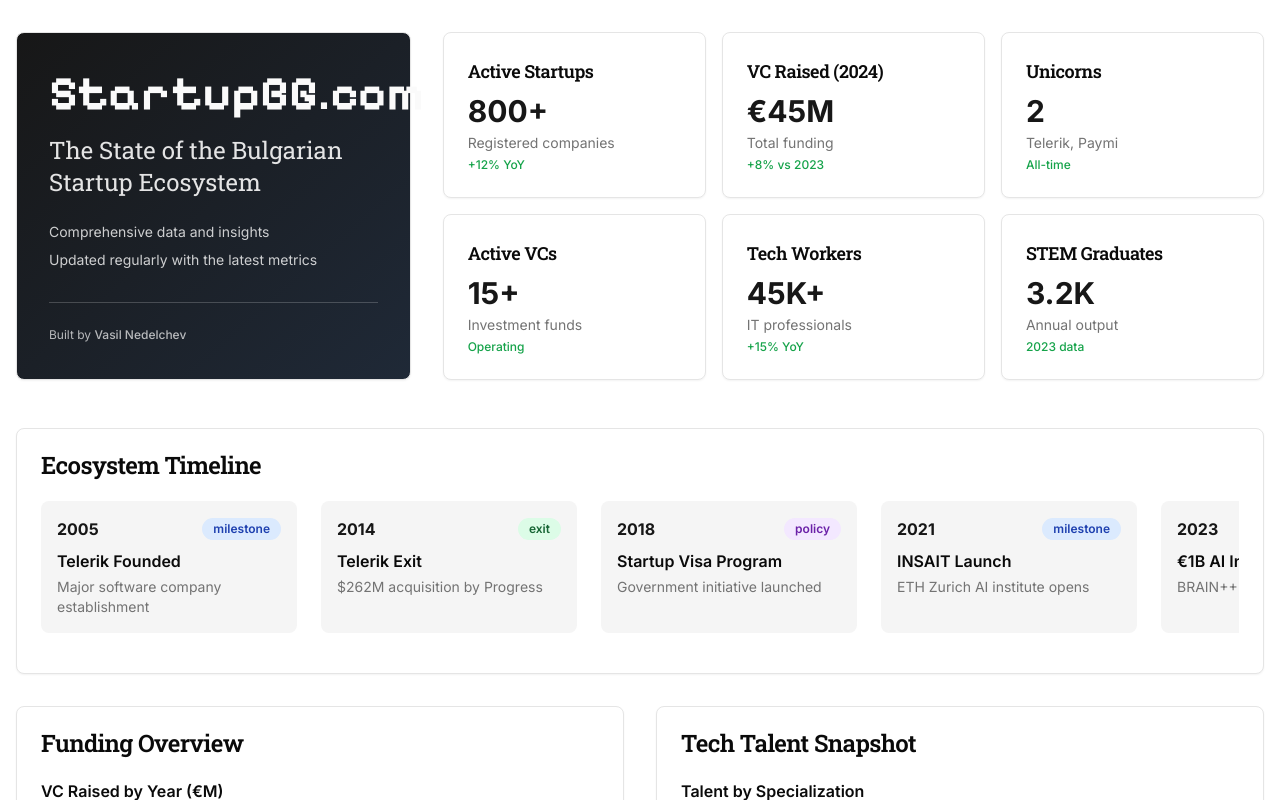
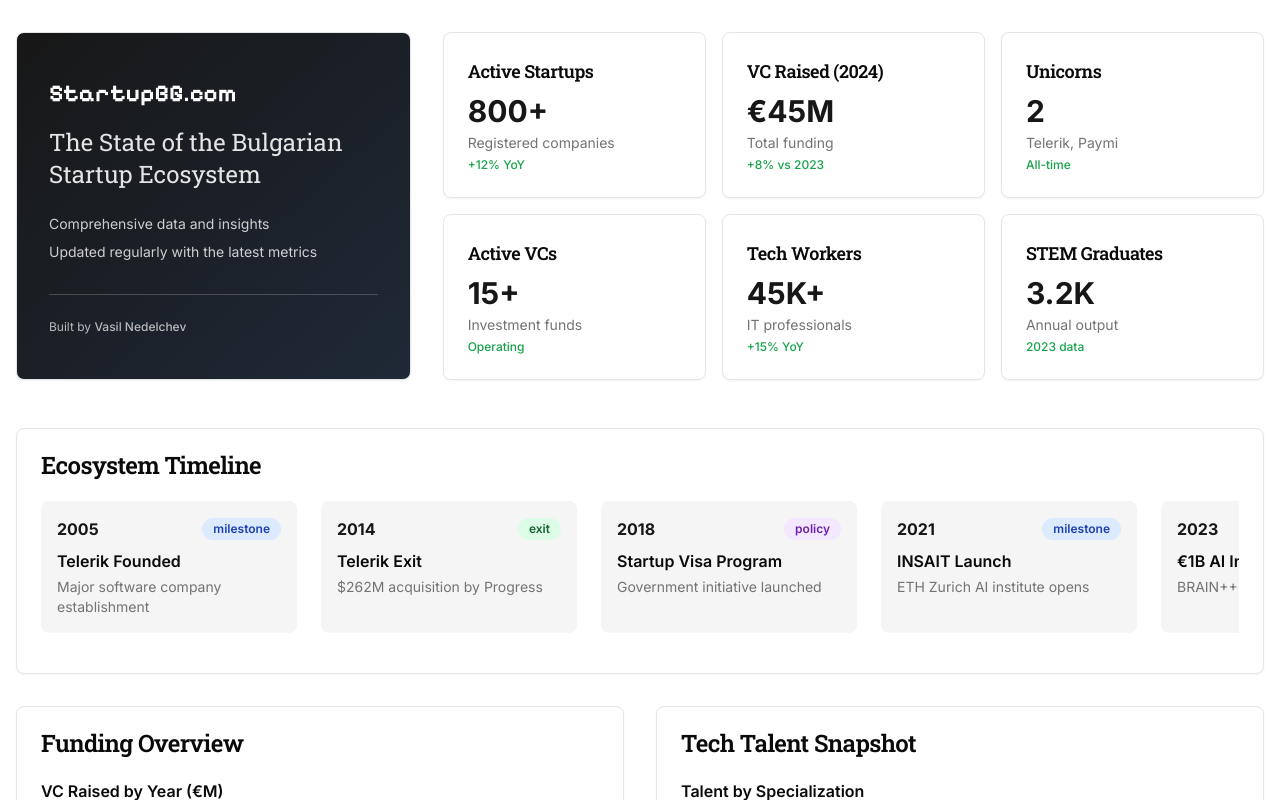
Before and after one commit to designcrafter/startupbg, a React (Vite) app: page / in a window 1280 px wide. Shown: the top 800 px of the page. Built offline with nearby package versions, Linux system fonts and the light colour scheme.

Commit message:
Visual edit in Lovable
Edited UI in Lovable

```diff
--- a/src/components/HeroCard.tsx
+++ b/src/components/HeroCard.tsx
@@ -1,11 +1,8 @@
-
 import { Card, CardContent } from "@/components/ui/card";
-
 const HeroCard = () => {
-  return (
-    <Card className="h-full bg-gradient-to-br from-primary to-gray-800 text-primary-foreground">
+  return <Card className="h-full bg-gradient-to-br from-primary to-gray-800 text-primary-foreground">
       <CardContent className="p-8 h-full flex flex-col justify-center">
-        <h1 className="font-pixelify text-4xl lg:text-5xl font-bold mb-4 leading-tight">
+        <h1 className="font-pixelify text-4xl font-bold mb-4 leading-tight lg:text-2xl">
           StartupBG.com
         </h1>
         <p className="font-roboto-slab text-xl lg:text-2xl mb-6 opacity-90">
@@ -21,8 +18,6 @@ const HeroCard = () => {
           </p>
         </div>
       </CardContent>
-    </Card>
-  );
+    </Card>;
 };
-
 export default HeroCard;
```
